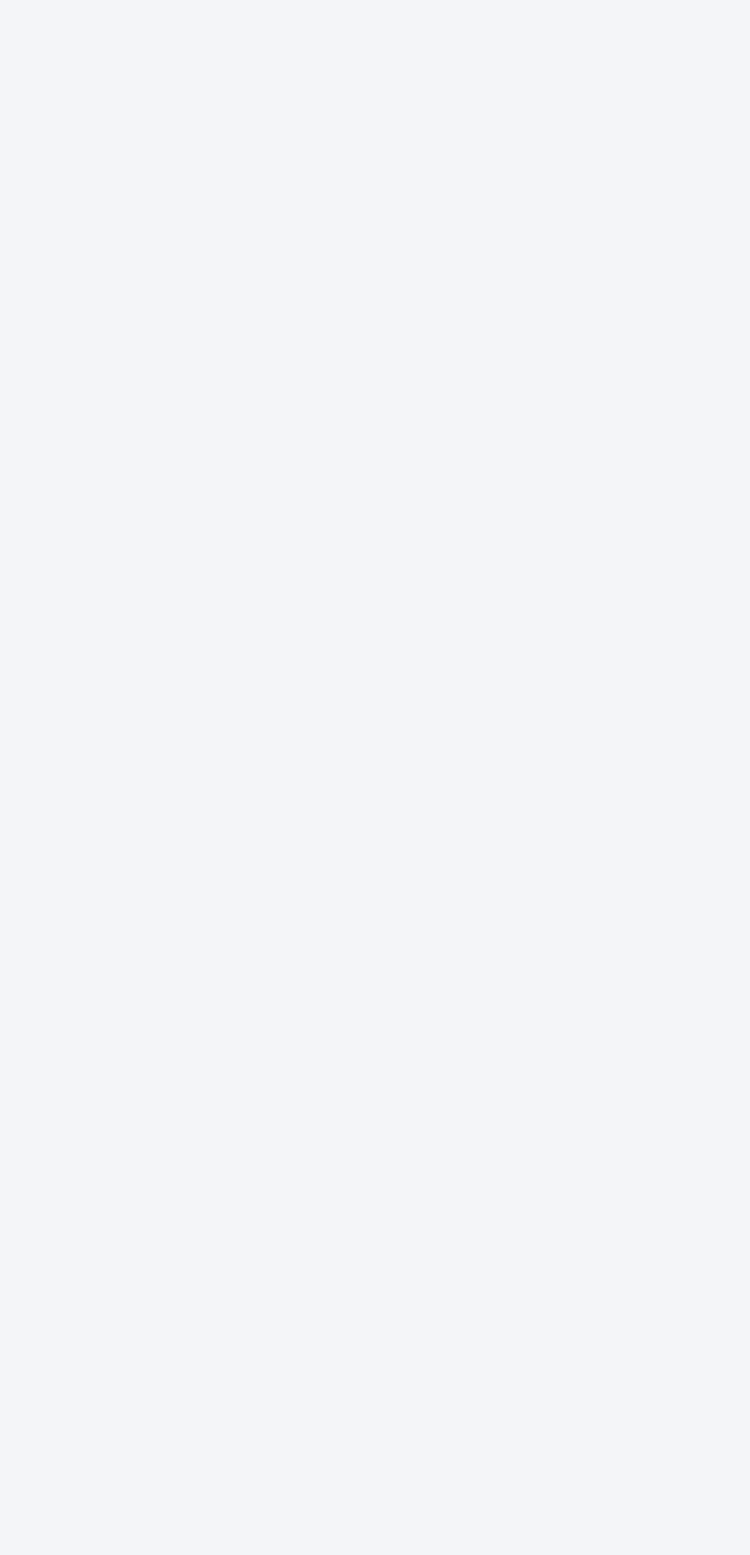
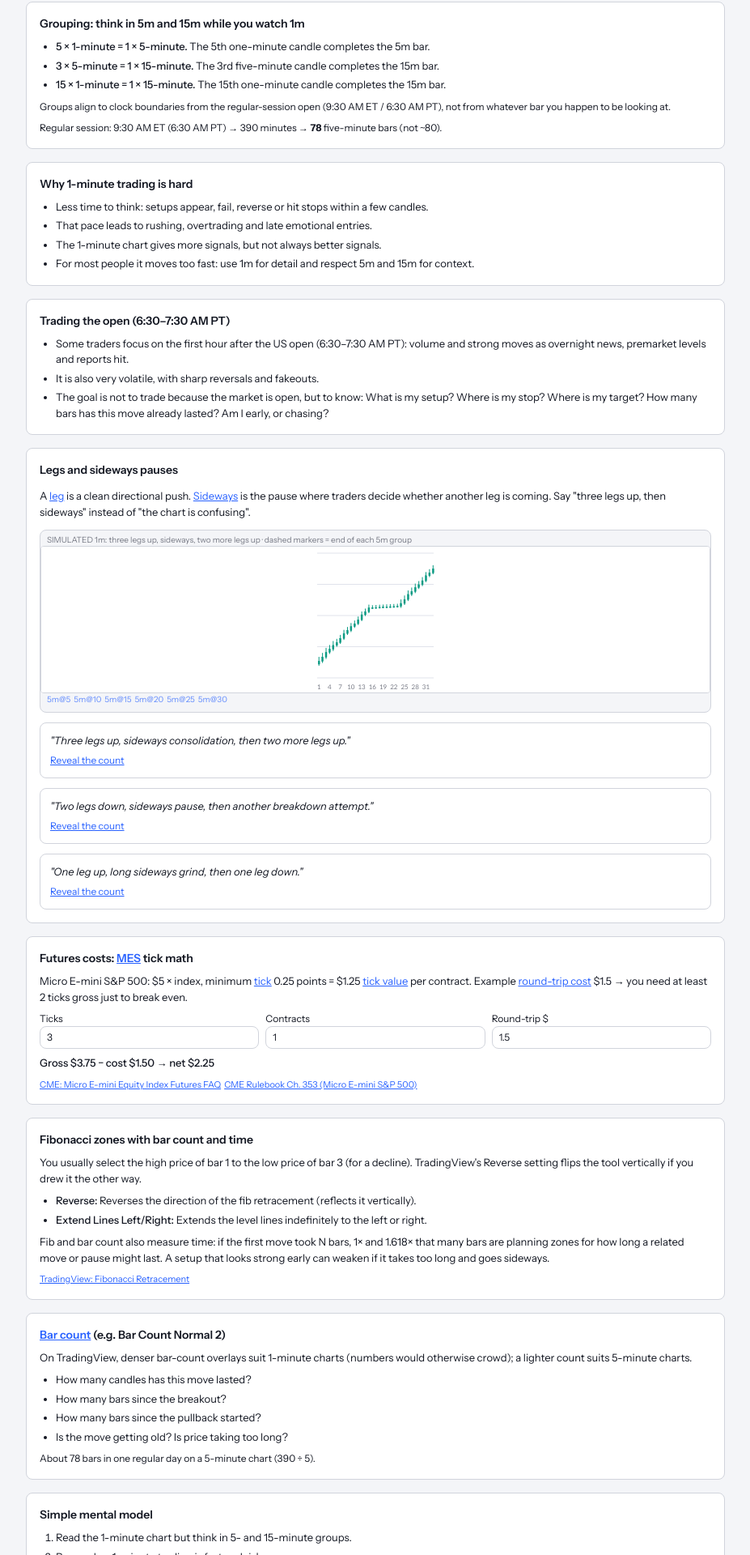
Before and after one commit to Siphon880gh/Stocks-Trainer, a React (Vite) app: page /practice/one-minute-charts in a window 1280 px wide. Before the commit this address had no page. Shown: the part 180-2100 px from the top of the page at 81% size, without its empty margins (176-1103 px from the left). Before the commit the page ends 800 px from the top, so only its background shows below. Built offline with nearby package versions, Linux system fonts and the light colour scheme.

Commit message:
Add the reading 1-minute charts practice page.

```diff
--- a/src/App.tsx
+++ b/src/App.tsx
@@ -28,6 +28,7 @@ import PracticeAlgoTrading from "./pages/practice/AlgoTrading";
 import PracticeChartingApps from "./pages/practice/ChartingApps";
 import PracticeCryptoCandles from "./pages/practice/CryptoCandles";
 import PracticeReversalCharts from "./pages/practice/ReversalCharts";
+import PracticeOneMinuteCharts from "./pages/practice/OneMinuteCharts";
 import Cases from "./pages/Cases";
 import CasePlayer from "./pages/CasePlayer";
 import Coach from "./pages/Coach";
@@ -87,6 +88,7 @@ export default function App() {
           <Route path="practice/charting-apps" element={<PracticeChartingApps />} />
           <Route path="practice/crypto-candles" element={<PracticeCryptoCandles />} />
           <Route path="practice/reversal-charts" element={<PracticeReversalCharts />} />
+          <Route path="practice/one-minute-charts" element={<PracticeOneMinuteCharts />} />
           <Route path="cases" element={<Cases />} />
           <Route path="cases/:caseId" element={<CasePlayer />} />
           <Route path="coach" element={<Coach />} />
--- a/src/pages/Training.tsx
+++ b/src/pages/Training.tsx
@@ -173,6 +173,7 @@ export default function Training() {
                   g.id === "charting-apps" ||
                   g.id === "crypto-candles" ||
                   g.id === "reversal-charts" ||
+                  g.id === "one-minute-charts" ||
                   g.id === "equity-patterns" ||
                   g.id === "equity-literacy" ||
                   g.id === "financial-literacy" ||
--- /dev/null
+++ b/src/pages/practice/OneMinuteCharts.tsx
@@ -0,0 +1,133 @@
+import { useMemo, useState } from "react";
+import { Link } from "react-router-dom";
+import PracticeShell from "../../components/PracticeShell";
+import CandlestickChart from "../../components/CandlestickChart";
+import { markMiscPracticeDone } from "../../lib/miscPractices";
+import {
+  BAR_COUNT, FIB_TEACH, GROUPING, GROUPING_NOTE, LEG_DRILLS, MENTAL_MODEL, MES, ONE_MIN_HARD, OPEN_HOUR,
+  SESSION, SIM_1M, SRC, fiveMinuteEnds, mesNet, ticksToCover,
+} from "../../lib/oneMinuteCharts";
+import { cn } from "../../lib/utils";
+
+const term = (id: string, label: string) => (
+  <Link to={`/archive?tab=literacy&open=${id}`} className="text-primary underline">{label}</Link>
+);
+
+/** /practice/one-minute-charts: 1m with 5m/15m context, legs, MES costs, fib + bar count. */
+export default function PracticeOneMinuteCharts() {
+  const [ticks, setTicks] = useState(3);
+  const [contracts, setContracts] = useState(1);
+  const [rt, setRt] = useState(MES.exampleRoundTrip);
+  const [legPicks, setLegPicks] = useState<Record<string, boolean>>({});
+  const ends = useMemo(() => new Set(fiveMinuteEnds(SIM_1M.length)), []);
+  const net = mesNet(ticks, contracts, rt);
+  const need = ticksToCover(rt);
+
+  const markLeg = (id: string) => {
+    const next = { ...legPicks, [id]: true };
+    setLegPicks(next);
+    if (LEG_DRILLS.every((d) => next[d.id])) markMiscPracticeDone("one-minute-charts");
+  };
+
+  return (
+    <PracticeShell
+      title="Reading 1-minute charts"
+      blurb="Think in 5- and 15-minute groups, count legs and pauses, respect futures tick costs, and use Fibonacci and bar count for price and time. SIMULATED charts. Educational, not trading advice."
+    >
+      <section className="panel p-4 space-y-2 text-[13px]" data-testid="om-grouping">
+        <p className="font-semibold text-[14px]">Grouping: think in 5m and 15m while you watch 1m</p>
+        <ul className="list-disc pl-5 space-y-1">
+          {GROUPING.map((g) => (
+            <li key={g.formula}><span className="font-medium">{g.formula}.</span> {g.note}</li>
+          ))}
+        </ul>
+        <p className="text-[12px]">{GROUPING_NOTE}</p>
+        <p className="text-[12px]">
+          Regular session: {SESSION.openET} ({SESSION.openPT}) → {SESSION.minutes} minutes →{" "}
+          <strong>{SESSION.bars5m}</strong> five-minute bars (not ~80).
+        </p>
+      </section>
+
+      <section className="panel p-4 space-y-2 text-[13px]" data-testid="om-hard">
+        <p className="font-semibold text-[14px]">Why 1-minute trading is hard</p>
+        <ul className="list-disc pl-5 space-y-1">{ONE_MIN_HARD.map((x) => <li key={x}>{x}</li>)}</ul>
+      </section>
+
+      <section className="panel p-4 space-y-2 text-[13px]" data-testid="om-open">
+        <p className="font-semibold text-[14px]">Trading the open ({SESSION.firstHourPT})</p>
+        <ul className="list-disc pl-5 space-y-1">{OPEN_HOUR.map((x) => <li key={x}>{x}</li>)}</ul>
+      </section>
+
+      <section className="panel p-4 space-y-3 text-[13px]" data-testid="om-legs">
+        <p className="font-semibold text-[14px]">Legs and sideways pauses</p>
+        <p>
+          A {term("price-leg", "leg")} is a clean directional push. {term("consolidation", "Sideways")} is the pause where traders decide whether another leg is coming. Say &quot;three legs up, then sideways&quot; instead of &quot;the chart is confusing&quot;.
+        </p>
+        <div className="rounded-lg bg-background-dark border border-line overflow-hidden">
+          <p className="text-[10px] text-muted px-2 pt-1">SIMULATED 1m: three legs up, sideways, two more legs up · dashed markers = end of each 5m group</p>
+          <CandlestickChart data={SIM_1M} height={180} showScaleControls={false} compact />
+          <div className="flex flex-wrap gap-1 px-2 pb-2">
+            {[...ends].map((i) => (
+              <span key={i} className="text-[10px] font-mono text-primary/70">5m@{i + 1}</span>
+            ))}
+          </div>
+        </div>
+        {LEG_DRILLS.map((d) => (
+          <div key={d.id} className="panel p-3 space-y-1" data-leg={d.id}>
+            <p className="italic">&quot;{d.text}&quot;</p>
+            <button type="button" className="text-[12px] text-primary underline" onClick={() => markLeg(d.id)} disabled={!!legPicks[d.id]}>
+              {legPicks[d.id] ? `Counted: ${d.answer}` : "Reveal the count"}
+            </button>
+          </div>
+        ))}
+      </section>
+
+      <section className="panel p-4 space-y-2 text-[13px]" data-testid="om-mes">
+        <p className="font-semibold text-[14px]">Futures costs: {term("mes-micro", "MES")} tick math</p>
+        <p>
+          {MES.name}: ${MES.multiplier} × index, minimum {term("tick", "tick")} {MES.tickPoints} points = ${MES.tickValue}{" "}
+          {term("tick-value", "tick value")} per contract. Example {term("round-trip-cost", "round-trip cost")} ${MES.exampleRoundTrip} → you need at least {need} ticks gross just to break even.
+        </p>
+        <div className="grid grid-cols-3 gap-2 text-[12px]">
+          <label className="space-y-1">Ticks<input data-testid="mes-ticks" type="number" min={1} value={ticks} onChange={(e) => setTicks(Number(e.target.value))} className="w-full panel px-2 py-1" /></label>
+          <label className="space-y-1">Contracts<input data-testid="mes-contracts" type="number" min={1} value={contracts} onChange={(e) => setContracts(Number(e.target.value))} className="w-full panel px-2 py-1" /></label>
+          <label className="space-y-1">Round-trip $<input data-testid="mes-rt" type="number" min={0} step={0.25} value={rt} onChange={(e) => setRt(Number(e.target.value))} className="w-full panel px-2 py-1" /></label>
+        </div>
+        <p data-testid="mes-net" className="font-medium">
+          Gross ${(ticks * MES.tickValue * contracts).toFixed(2)} − cost ${(rt * contracts).toFixed(2)} → net ${net.toFixed(2)}
+          {net <= 0 ? " (costs ate the scalp)" : ""}
+        </p>
+        <p className="text-[11px] space-x-1">{[SRC.mesFaq, SRC.mesRule].map((x) => <a key={x.url} href={x.url} target="_blank" rel="noopener noreferrer" className="text-primary underline">{x.label}</a>)}</p>
+      </section>
+
+      <section className="panel p-4 space-y-2 text-[13px]" data-testid="om-fib">
+        <p className="font-semibold text-[14px]">Fibonacci zones with bar count and time</p>
+        <p>{FIB_TEACH.anchor}</p>
+        <ul className="list-disc pl-5 space-y-1">
+          {FIB_TEACH.settings.map((x) => (
+            <li key={x.name}><span className="font-medium">{x.name}:</span> {x.meaning}</li>
+          ))}
+        </ul>
+        <p>{FIB_TEACH.timeLens}</p>
+        <p className="text-[11px]"><a href={FIB_TEACH.source.url} target="_blank" rel="noopener noreferrer" className="text-primary underline">{FIB_TEACH.source.label}</a></p>
+      </section>
+
+      <section className="panel p-4 space-y-2 text-[13px]" data-testid="om-barcount">
+        <p className="font-semibold text-[14px]">{term("bar-count", "Bar count")} (e.g. {BAR_COUNT.indicatorName})</p>
+        <p>{BAR_COUNT.note}</p>
+        <ul className="list-disc pl-5 space-y-1">{BAR_COUNT.questions.map((q) => <li key={q}>{q}</li>)}</ul>
+        <p className="text-[12px]">About {BAR_COUNT.session5m} bars in one regular day on a 5-minute chart (390 ÷ 5).</p>
+      </section>
+
+      <section className="panel p-4 space-y-2 text-[13px]" data-testid="om-model">
+        <p className="font-semibold text-[14px]">Simple mental model</p>
+        <ol className="list-decimal pl-5 space-y-1">{MENTAL_MODEL.map((m) => <li key={m}>{m}</li>)}</ol>
+        <p className="text-[12px]">
+          <Link to="/training?group=one-minute-charts&start=1" className="text-primary underline">Learn · Reading 1-Minute Charts</Link>
+          {" · "}
+          <Link to="/practice/reversal-charts" className="text-primary underline">Reversal chart patterns</Link>
+        </p>
+      </section>
+    </PracticeShell>
+  );
+}
```
Also changed, not shown: 1 other file (tests, documents, lock files or other folders).
